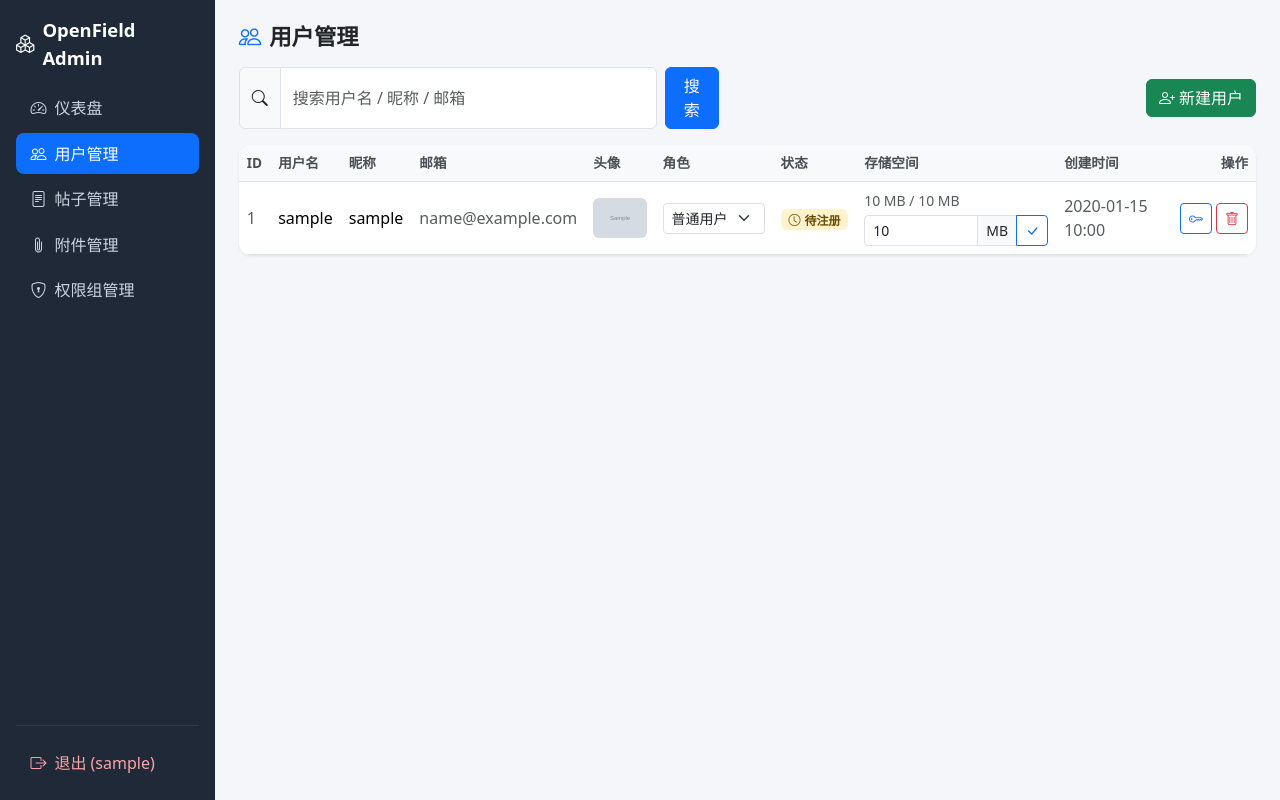
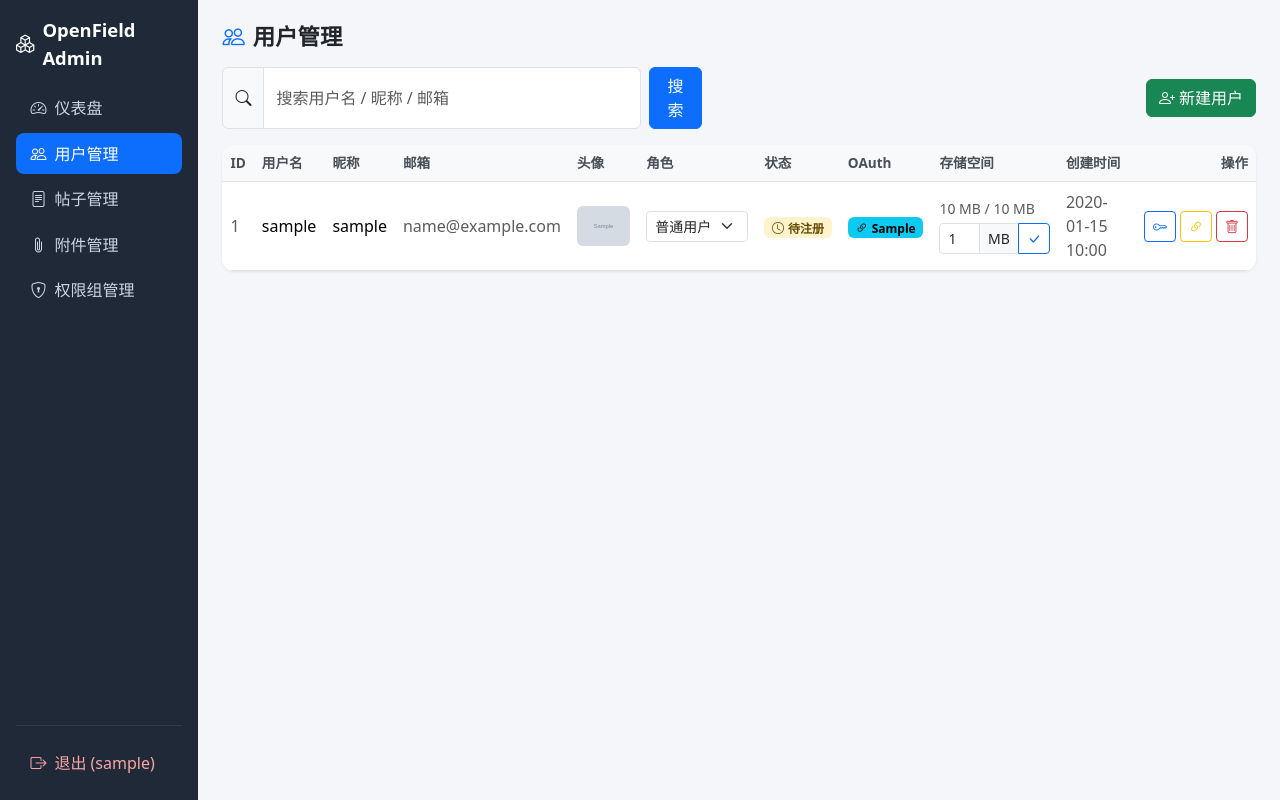
Before and after one commit to MidSanCode/OpenField-dashboard, a Flask app: page /users in a window 1280 px wide. Run offline with Flask 3, Linux system fonts and the light colour scheme; the visitor is signed in with stand-in values (Sample User, id 1); grey boxes marked "Sample" are stand-in pictures; a database or web service that is not in the repository returns one stand-in record (values such as "Sample title"); some libraries are stand-ins or nearby versions.

Commit message:
:sparkles: feat: add OAuth unbind action and provider badge to user management

```diff
--- a/app.py
+++ b/app.py
@@ -224,6 +224,21 @@ def user_delete(user_id):
     return redirect(url_for("users"))
 
 
+@app.route("/users/<int:user_id>/unbind-oauth", methods=["POST"])
+@login_required
+def user_unbind_oauth(user_id):
+    user = db.fetch_one("SELECT id FROM users WHERE id = %s", (user_id,))
+    if not user:
+        abort(404)
+    db.execute(
+        "UPDATE users SET oauth2_provider = '', oauth2_id = '', updated_at = NOW() "
+        "WHERE id = %s",
+        (user_id,),
+    )
+    flash("OAuth binding removed.", "success")
+    return redirect(url_for("users"))
+
+
 # ---------- posts ----------
 
 @app.route("/posts")
--- a/templates/users.html
+++ b/templates/users.html
@@ -22,7 +22,7 @@
       <thead>
         <tr>
           <th>ID</th><th>用户名</th><th>昵称</th><th>邮箱</th><th>头像</th>
-          <th>角色</th><th>状态</th><th>存储空间</th><th>创建时间</th><th class="text-end">操作</th>
+          <th>角色</th><th>状态</th><th>OAuth</th><th>存储空间</th><th>创建时间</th><th class="text-end">操作</th>
         </tr>
       </thead>
       <tbody>
@@ -53,6 +53,13 @@
             {% endif %}
           </td>
           <td>
+            {% if u.oauth2_provider %}
+              <span class="badge text-bg-info"><i class="bi bi-link-45deg me-1"></i>{{ u.oauth2_provider }}</span>
+            {% else %}
+              <span class="text-muted">—</span>
+            {% endif %}
+          </td>
+          <td>
             <div class="text-nowrap small text-muted">
               {{ (u.storage_used / 1048576) | round(1) }} MB / {{ (u.storage_quota / 1048576) | round(1) }} MB
             </div>
@@ -72,6 +79,14 @@
                       data-bs-target="#resetPw{{ u.id }}" title="重置密码">
                 <i class="bi bi-key"></i>
               </button>
+              {% if u.oauth2_provider %}
+              <form method="post" action="{{ url_for('user_unbind_oauth', user_id=u.id) }}" class="d-inline"
+                    onsubmit="return confirm('确认解绑 {{ u.username }} 的 {{ u.oauth2_provider }} 账号?')">
+                <button class="btn btn-sm btn-outline-warning" type="submit" title="解绑 OAuth">
+                  <i class="bi bi-link-45deg"></i>
+                </button>
+              </form>
+              {% endif %}
               <form method="post" action="{{ url_for('user_delete', user_id=u.id) }}" class="d-inline"
                     onsubmit="return confirm('确认删除用户 {{ u.username }}? 其帖子与消息将一并删除。')">
                 <button class="btn btn-sm btn-outline-danger" type="submit" title="删除">
@@ -106,7 +121,7 @@
           </td>
         </tr>
         {% else %}
-        <tr><td colspan="10" class="text-center text-muted py-4">没有找到用户</td></tr>
+        <tr><td colspan="11" class="text-center text-muted py-4">没有找到用户</td></tr>
         {% endfor %}
       </tbody>
     </table>
```
